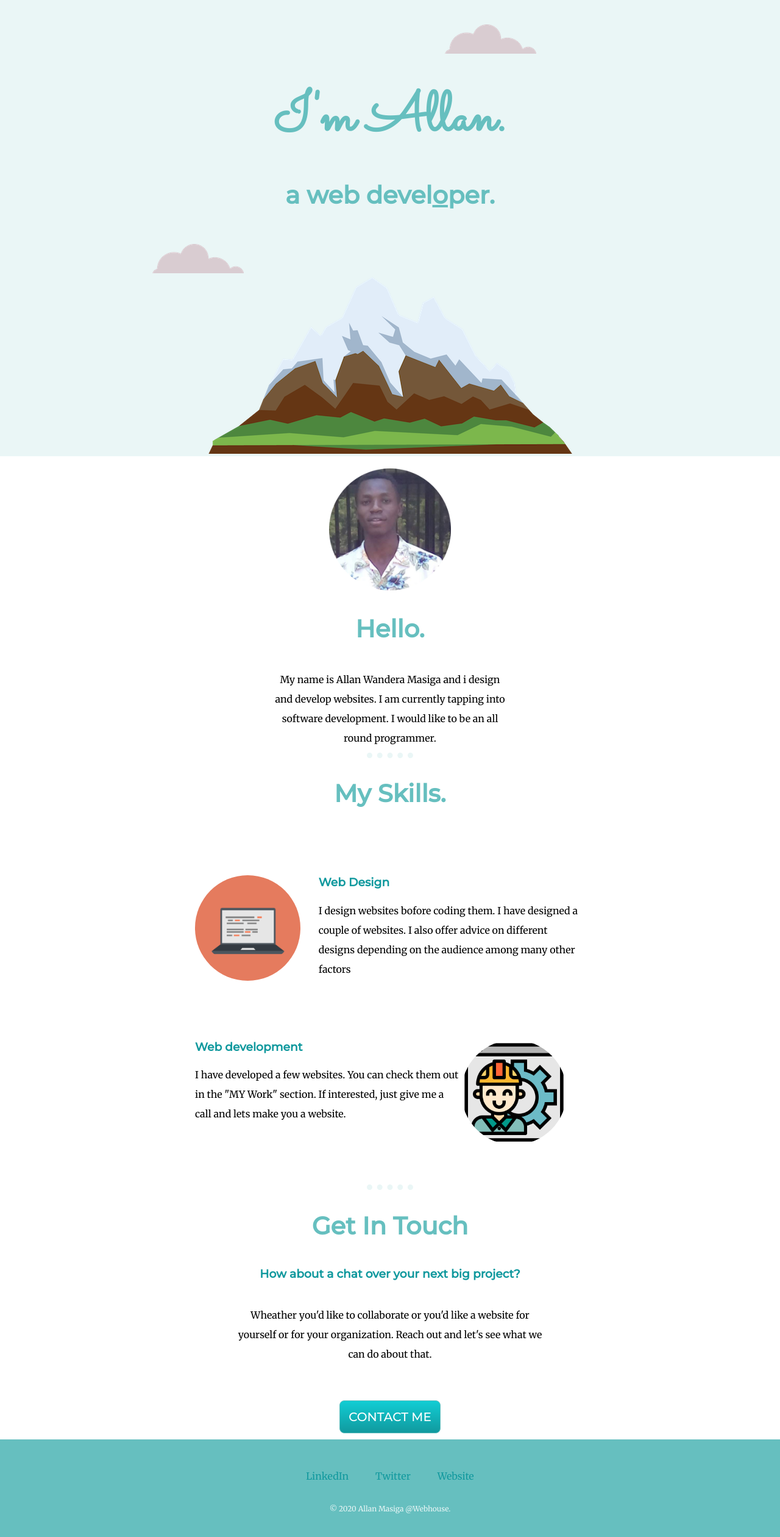
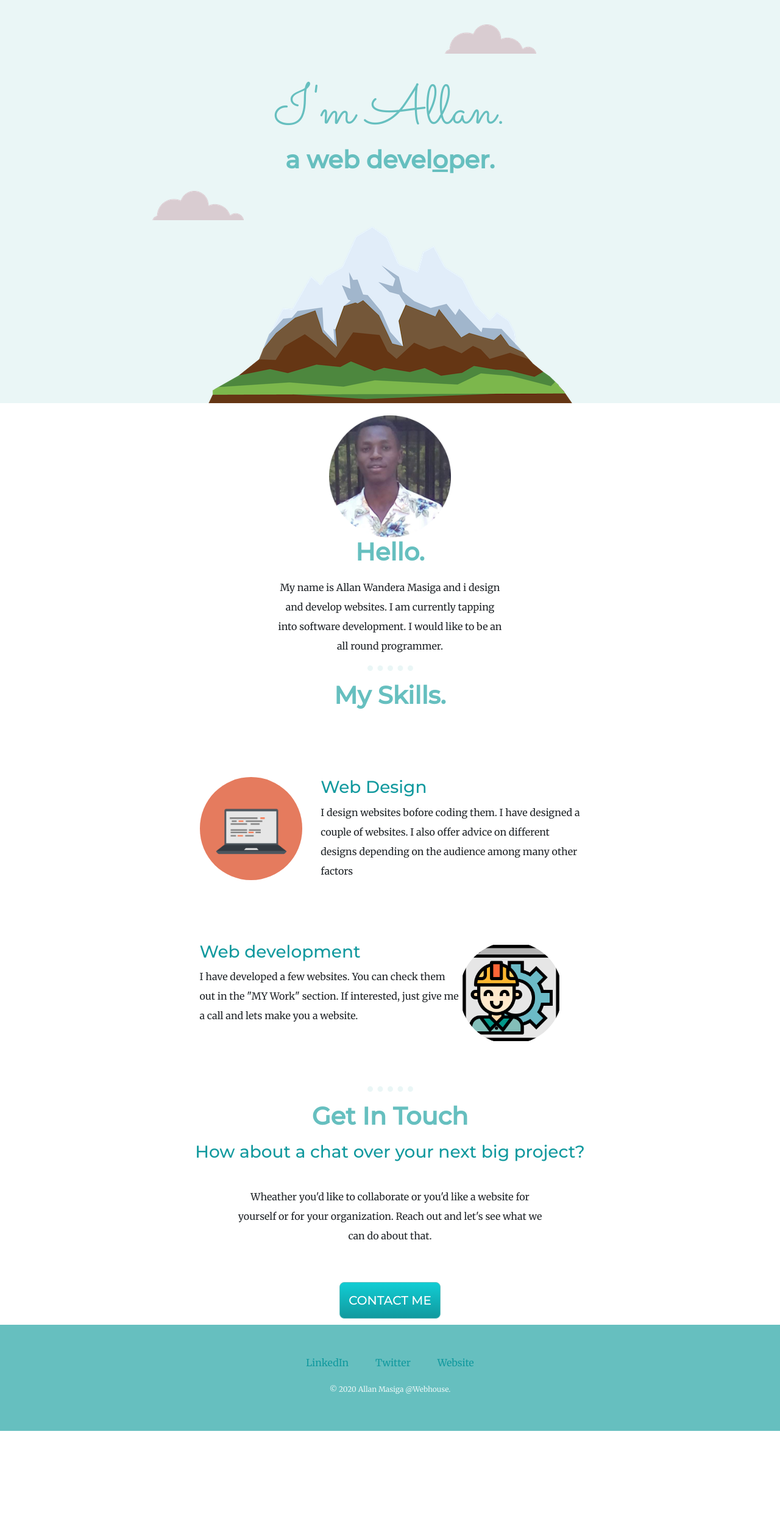
Before and after one commit to Masiga101/mysite, a plain HTML site: page index.html in a window 1280 px wide. Shown: the whole page at 61% size. After the commit the page ends 2346 px from the top, so only its background shows below. Drawn offline with nearby package versions, Linux system fonts and the light colour scheme.

Commit message:
Update index.html

```diff
--- a/index.html
+++ b/index.html
@@ -4,13 +4,17 @@
     <meta charset="UTF-8">
     <meta name="viewport" content="width=device-width, initial-scale=1.0">
     <title>MASIGA ALLAN</title>
+    <link rel="stylesheet" href="https://cdn.jsdelivr.net/npm/bootstrap@4.5.3/dist/css/bootstrap.min.css" integrity="sha384-TX8t27EcRE3e/ihU7zmQxVncDAy5uIKz4rEkgIXeMed4M0jlfIDPvg6uqKI2xXr2" crossorigin="anonymous">
     <link rel="stylesheet" href="styles.css">
     <link rel="icon" href="favicon.ico">
     <link rel="preconnect" href="https://fonts.gstatic.com">
 <link href="https://fonts.googleapis.com/css2?family=Merriweather&family=Montserrat:wght@500&family=Sacramento&display=swap" rel="stylesheet">
+
+    <script src="https://code.jquery.com/jquery-3.5.1.slim.min.js" integrity="sha384-DfXdz2htPH0lsSSs5nCTpuj/zy4C+OGpamoFVy38MVBnE+IbbVYUew+OrCXaRkfj" crossorigin="anonymous"></script>
+<script src="https://cdn.jsdelivr.net/npm/bootstrap@4.5.3/dist/js/bootstrap.bundle.min.js" integrity="sha384-ho+j7jyWK8fNQe+A12Hb8AhRq26LrZ/JpcUGGOn+Y7RsweNrtN/tE3MoK7ZeZDyx" crossorigin="anonymous"></script>
 </head>
 <body>
-    <div class="top-container">
+    <div class="top-container container-fluid">
         <img src="cloud.png" alt="cloud-img" class="top-cloud">
         <h1>I'm Allan.</h1>
         <h2>a web devel<span class="dev">o</span>per.</h2>
@@ -19,7 +23,7 @@
 
         <img src="cloud.png" alt="cloud-img" class=" bottom-cloud">
     </div>
-    <div class="middle-container">
+    <div class="middle-container container-fluid">
         <div class="profile">
           <img class="me" src="allan.png" width="200px" alt="">
           <h2>Hello.</h2>
@@ -49,7 +53,7 @@
       </div>
 
 
-      <div class="bottom-container">
+      <div class="bottom-container container-fluid">
         <a class="footer-link" href="https://www.linkedin.com/in/masiga-allan-6235541bb/">LinkedIn</a>
         <a class="footer-link" href="https://twitter.com/AllanMasiga6">Twitter</a>
         <a class="footer-link" href="https://masiga101.github.io/cv/">Website</a>
```
